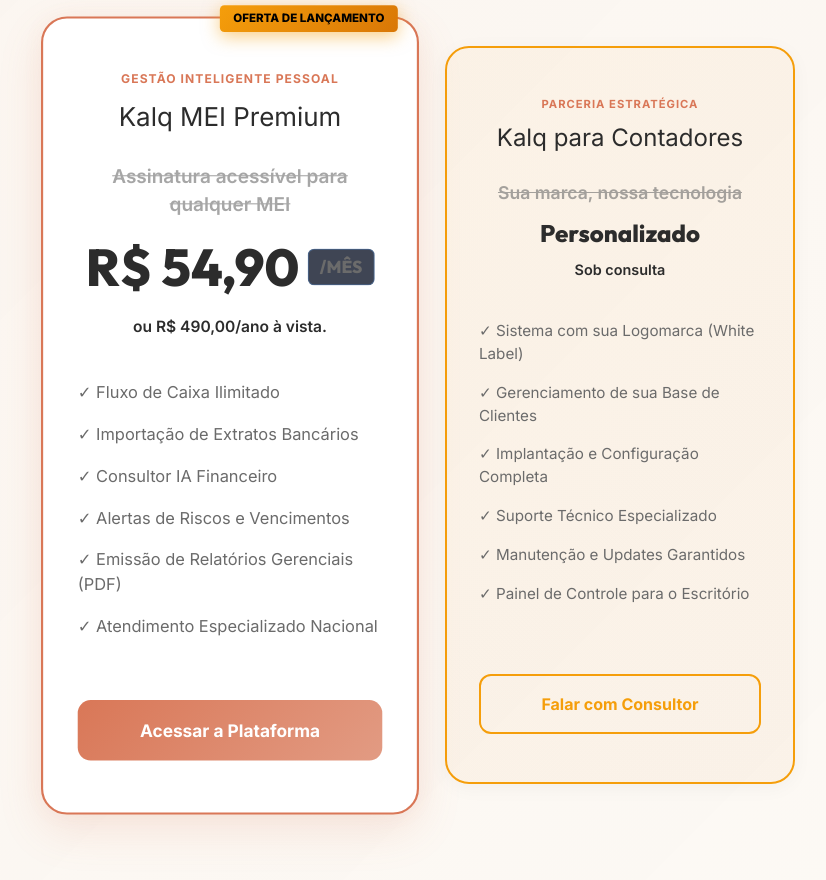
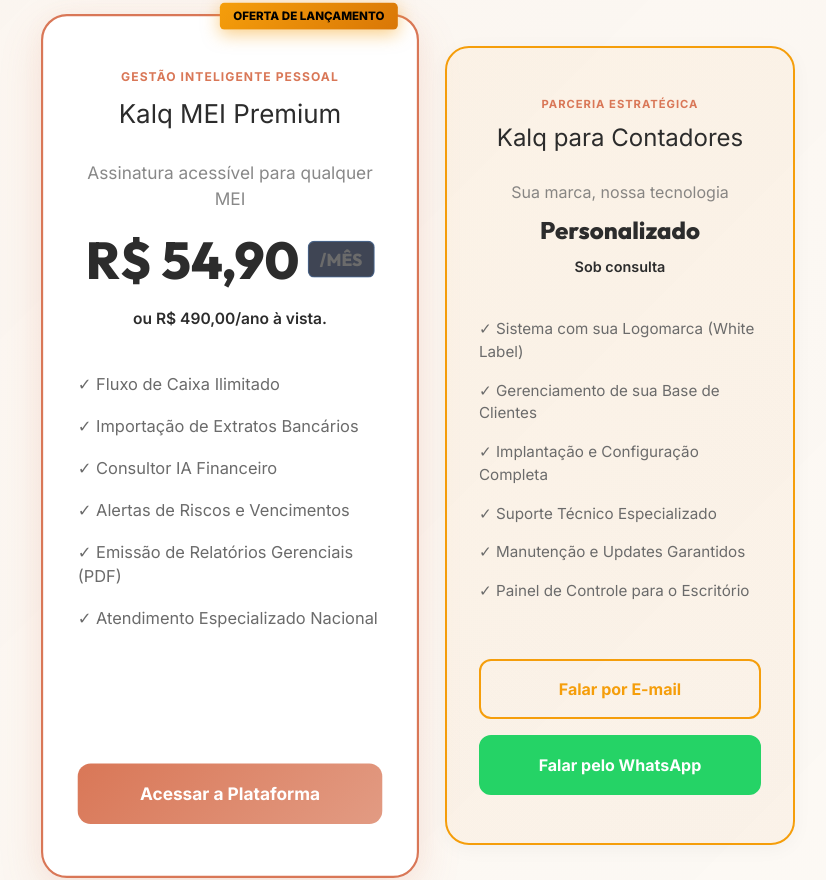
Before and after one commit to thiagoimob2026-source/kalqme, a React (Vite) app in the folder client/: page / in a window 1280 px wide. Shown: the part 2832-3712 px from the top of the page, without its empty margins (215-1041 px from the left). Built offline with nearby package versions, Linux system fonts and the light colour scheme.

Commit message:
Fix: Remove strikethrough from pricing cards and update contact info

```diff
--- a/client/src/pages/LandingPage.css
+++ b/client/src/pages/LandingPage.css
@@ -985,3 +985,12 @@
         grid-template-columns: 1fr 1fr;
     }
 }
+
+.price-subtitle {
+    text-decoration: none !important;
+    color: var(--text-muted);
+    font-size: 1rem;
+    margin-bottom: 0.5rem;
+    display: block;
+    opacity: 0.8;
+}
--- a/client/src/pages/LandingPage.jsx
+++ b/client/src/pages/LandingPage.jsx
@@ -162,7 +162,7 @@
                         <div className="pricing-header">
                             <div className="card-tag">Gestão Inteligente Pessoal</div>
                             <h3>Kalq MEI Premium</h3>
-                            <p className="price-old">Assinatura acessível para qualquer MEI</p>
+                            <p className="price-subtitle">Assinatura acessível para qualquer MEI</p>
                             <p className="price">R$ 54,90<span className="price-label">/MÊS</span></p>
                             <p className="one-time-text">ou R$ 490,00/ano à vista.</p>
                         </div>
@@ -182,7 +182,7 @@
                         <div className="pricing-header">
                             <div className="card-tag">Parceria Estratégica</div>
                             <h3>Kalq para Contadores</h3>
-                            <p className="price-old">Sua marca, nossa tecnologia</p>
+                            <p className="price-subtitle">Sua marca, nossa tecnologia</p>
                             <p className="price" style={{ fontSize: '1.5rem' }}>Personalizado</p>
                             <p className="one-time-text">Sob consulta</p>
                         </div>
@@ -194,7 +194,10 @@
                             <li>✓ Manutenção e Updates Garantidos</li>
                             <li>✓ Painel de Controle para o Escritório</li>
                         </ul>
-                        <a href="mailto:contato@kalq.me?subject=Interesse no Plano para Contadores" className="btn-pricing">Falar com Consultor</a>
+                        <div className="flex flex-col gap-2">
+                            <a href="mailto:thiagoimob2026@gmail.com?subject=Interesse no Plano para Contadores" className="btn-pricing" style={{ marginBottom: '0.5rem' }}>Falar por E-mail</a>
+                            <a href="https://wa.me/5581988888888" target="_blank" rel="noreferrer" className="btn-pricing" style={{ background: '#25D366', color: 'white', borderColor: '#25D366' }}>Falar pelo WhatsApp</a>
+                        </div>
                     </div>
                 </div>
             </section>
@@ -234,7 +237,7 @@
                     </div>
                     <div className="footer-links">
                         <h4>Contato</h4>
-                        <a href="mailto:contato@kalq.me">contato@kalq.me</a>
+                        <a href="mailto:thiagoimob2026@gmail.com">thiagoimob2026@gmail.com</a>
                     </div>
                 </div>
                 <div className="footer-bottom">
```
